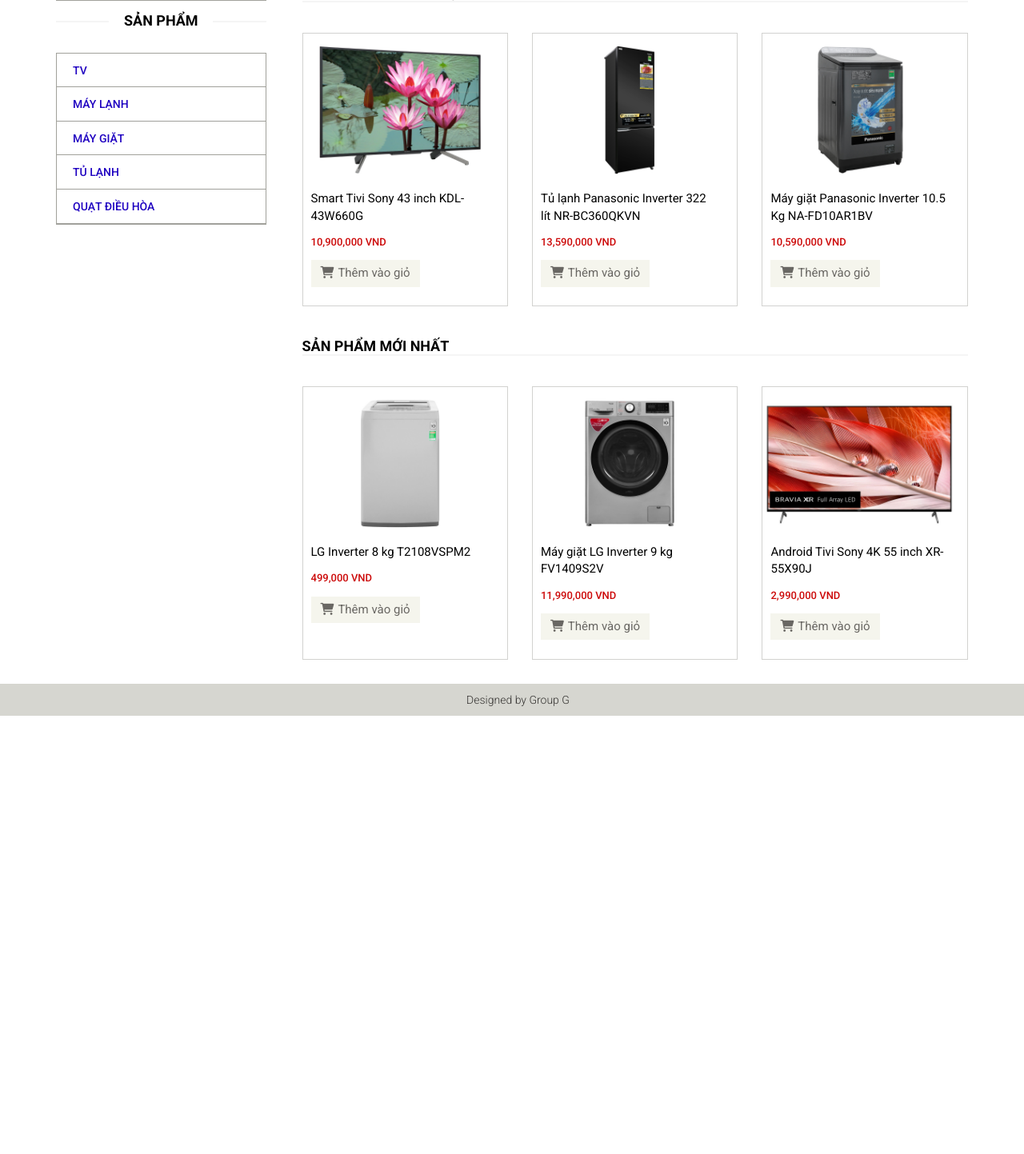
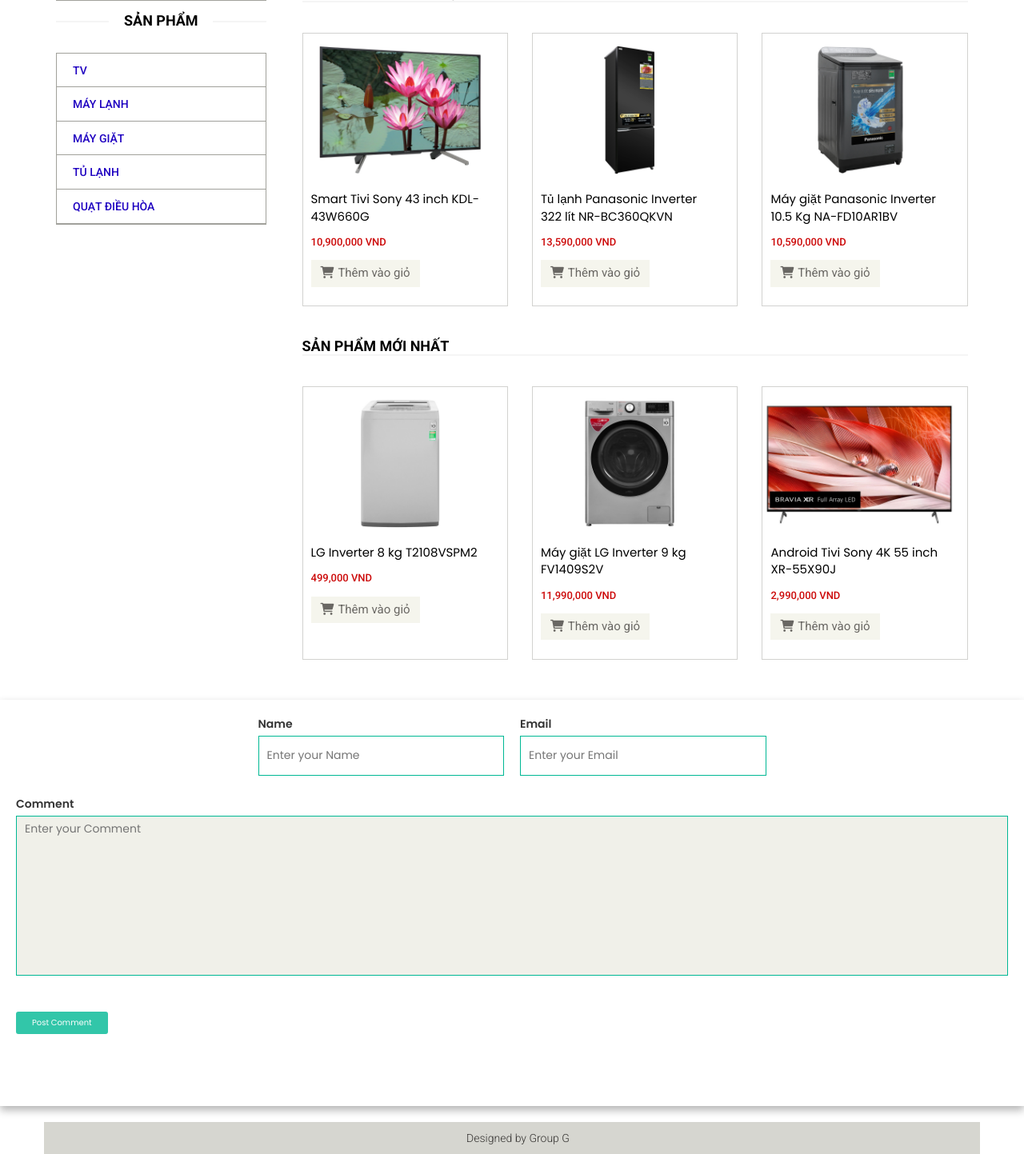
Before and after one commit to sangtruong0317/CDW1_Project, a PHP site: page / in a window 1280 px wide; the page is wider, and only the part inside the window is pictured. Shown: the part 409-1852 px from the top of that part at 80% size. Before the commit the page ends 1304 px from the top of that part, so only its background shows below. Run offline with PHP 8.4, Linux system fonts and the light colour scheme; data comes from the database, SQL or seed files in the repository; data that the repository does not hold is empty.

Commit message:
update comment

```diff
--- a/admin/config.php
+++ b/admin/config.php
@@ -8,6 +8,6 @@
 /** MySQL hostname */
 define( 'DB_HOST', 'localhost' );
 /** port number of DB */
-define( 'PORT', '3308');
+define( 'PORT', '3306');
 /** Database Charset to use in creating database tables. */
 define( 'DB_CHARSET', 'utf8' );
--- /dev/null
+++ b/comments.php
@@ -0,0 +1,77 @@
+<?php
+
+include 'configconment.php';
+
+error_reporting(0); // For not showing any error
+
+if (isset($_POST['submit'])) { // Check press or not Post Comment Button
+	$name = $_POST['name']; // Get Name from form
+	$email = $_POST['email']; // Get Email from form
+	$comment = $_POST['comment']; // Get Comment from form
+
+	$sql = "INSERT INTO comments (name, email, comment)
+			VALUES ('$name', '$email', '$comment')";
+	$result = mysqli_query($conn, $sql);
+	if ($result) {
+		echo "<script>alert('Comment added successfully.')</script>";
+	} else {
+		echo "<script>alert('Comment does not add.')</script>";
+	}
+}
+
+?>
+
+<!DOCTYPE html>
+<html>
+<head>
+	<meta charset="utf-8">
+	<meta name="viewport" content="width=device-width, initial-scale=1.0">
+
+    <link rel="stylesheet" href="css/conments.css" />
+
+	<title>Comment System in PHP - Pure Coding</title>
+</head>
+<body>
+	<div class="wrapper">
+		<form action="" method="POST" class="form">
+			<div class="row">
+				<div class="input-group">
+					<label for="name">Name</label>
+					<input type="text" name="name" id="name" placeholder="Enter your Name" required>
+				</div>
+				<div class="input-group">
+					<label for="email">Email</label>
+					<input type="email" name="email" id="email" placeholder="Enter your Email" required>
+				</div>
+			</div>
+			<div class="input-group textarea">
+				<label for="comment">Comment</label>
+				<textarea id="comment" name="comment" placeholder="Enter your Comment" required></textarea>
+			</div>
+			<div class="input-group">
+				<button name="submit" class="btn">Post Comment</button>
+			</div>
+		</form>
+		<div class="prev-comments">
+			<?php
+
+			$sql = "SELECT * FROM comments";
+			$result = mysqli_query($conn, $sql);
+			if (mysqli_num_rows($result) > 0) {
+				while ($row = mysqli_fetch_assoc($result)) {
+
+			?>
+			<div class="single-item">
+				<h4><?php echo $row['name']; ?></h4>
+				<a href="mailto:<?php echo $row['email']; ?>"><?php echo $row['email']; ?></a>
+				<p><?php echo $row['comment']; ?></p>
+			</div>
+			<?php
+
+				}
+			}
+			?>
+		</div>
+	</div>
+</body>
+</html>
--- a/config.php
+++ b/config.php
@@ -8,6 +8,6 @@
 /** MySQL hostname */
 define( 'DB_HOST', 'localhost' );
 /** port number of DB */
-define( 'PORT', '3308');
+define( 'PORT', '3306');
 /** Database Charset to use in creating database tables. */
 define( 'DB_CHARSET', 'utf8' );
--- /dev/null
+++ b/configconment.php
@@ -0,0 +1,14 @@
+<?php
+
+$server = "localhost";
+$username = "root";
+$password = "";
+$database = "comments";
+
+$conn = mysqli_connect($server, $username, $password, $database);
+
+if (!$conn) { // If Check Connection
+    die("<script>alert('Connection Failed.')</script>");
+}
+
+?>
--- /dev/null
+++ b/css/conments.css
@@ -0,0 +1,123 @@
+@import url('https://fonts.googleapis.com/css2?family=Poppins:ital,wght@0,100;0,200;0,300;0,400;0,500;0,600;0,700;0,800;0,900;1,100;1,200;1,300;1,400;1,500;1,600;1,700;1,800;1,900&display=swap');
+
+* {
+    margin: 0;
+    padding: 0;
+    box-sizing: border-box;
+    font-family: 'Poppins', sans-serif;
+}
+
+body {
+    width: 100%;
+    min-height: 100vh;
+    display: flex;
+    justify-content: center;
+    align-items: center;
+    flex-direction: column;
+    background: #00b894;
+}
+
+.wrapper {
+    padding: 20px;
+    background: #FFF;
+    box-shadow: 0 5px 10px rgba(0,0,0,0.3);
+    width: 100%;
+    min-height: 400px;
+    margin: 20px 0;
+}
+
+.wrapper .row {
+    display: grid;
+    grid-template-columns: repeat(auto-fit, minmax(280px, 1fr));
+}
+
+.wrapper .form .row .input-group {
+    padding: 0 10px;
+    display: block;
+}
+
+.wrapper .form .row .input-group:first-child {
+    padding-left: 0;
+}
+
+.wrapper .form .row .input-group:last-child {
+    padding-right: 0;
+}
+
+.wrapper .form .input-group {
+    width: 100%;
+    height: 50px;
+    margin-bottom: 50px;
+}
+
+.wrapper .form .input-group label {
+    font-weight: 600;
+    margin-bottom: 5px;
+    display: block;
+}
+
+.wrapper .form .input-group .btn {
+    margin: 20px 0;
+    display: block;
+    padding: .7rem 2rem;
+    opacity: .8;
+    color: #FFF;
+    background: #00b894;
+    border: none;
+    outline: none;
+    border-radius: 3px;
+    cursor: pointer;
+    font-size: 1rem;
+    transition: .3s ease-in;
+}
+
+.wrapper .form .input-group .btn:hover {
+    opacity: 1;
+}
+
+.wrapper .form .input-group input, .wrapper .form .input-group textarea {
+    width: 100%;
+    height: 100%;
+    border: 1px solid #00b894;
+    outline: none;
+    padding: 5px 10px;
+}
+
+.wrapper .form .input-group.textarea {
+    height: 200px;
+}
+
+.wrapper .form .input-group.textarea textarea {
+    resize: none;
+}
+
+.wrapper .prev-comments {
+    margin-top: 50px;
+}
+
+.wrapper .prev-comments .single-item {
+    background: #FFF;
+    box-shadow: 0 5px 10px rgba(0,0,0,0.2);
+    padding: 10px 20px;
+    text-align: left;
+    margin-bottom: 25px;
+}
+
+.wrapper .prev-comments .single-item h4 {
+    font-size: 1.3rem;
+    font-weight: 800;
+    color: #111;
+}
+
+.wrapper .prev-comments .single-item a {
+    margin: 10px 0;
+    font-size: 1rem;
+    color: #111;
+    text-decoration: none;
+    display: inline-block;
+}
+
+.wrapper .prev-comments .single-item p {
+    font-size: .9rem;
+    color: #111;
+}
--- a/index.php
+++ b/index.php
@@ -118,6 +118,7 @@
                      </div>
                  </div>
          </section>
+         <?php require "./comments.php";?>
          <?php require "./form/footer.php";?>
          <?php require "./form/script.php";?>
      </body>
```
Also changed, not shown: detail.php (+15 -3 lines), css/style.css (line endings or trailing spaces).
